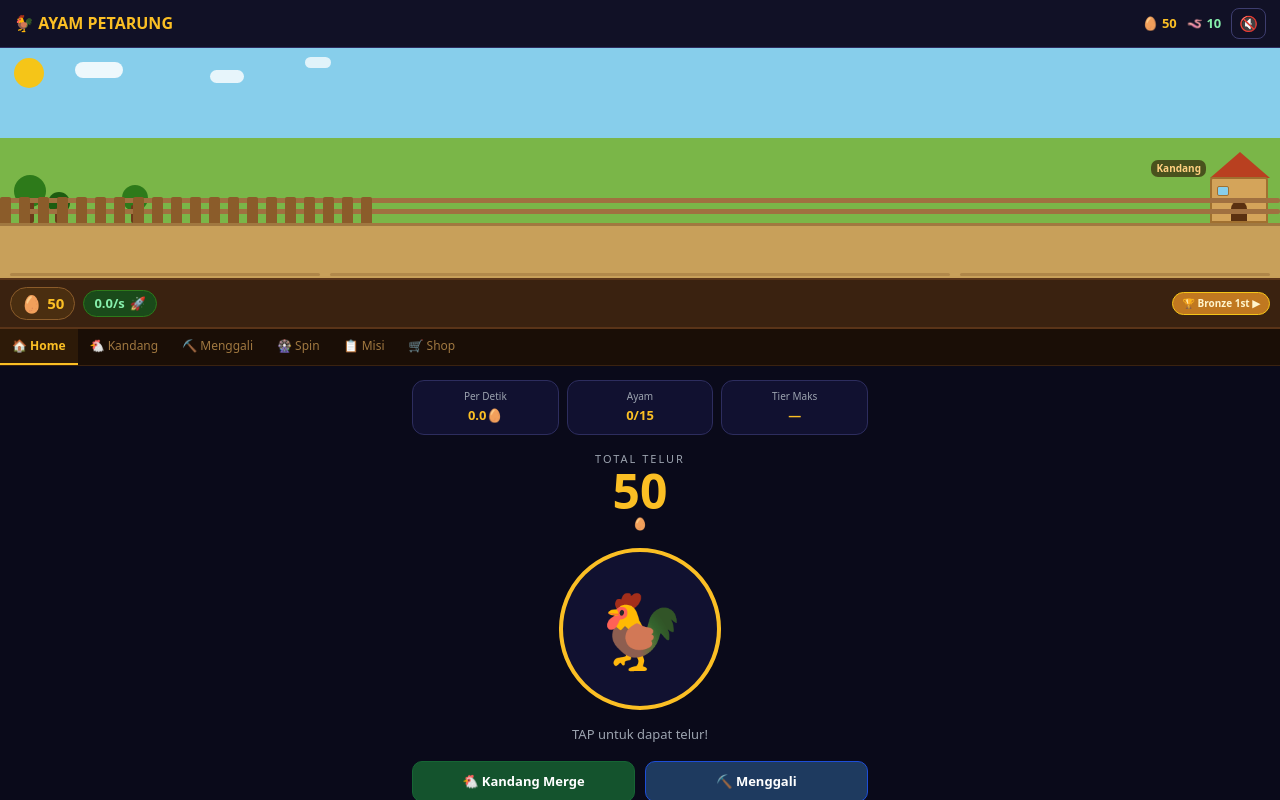
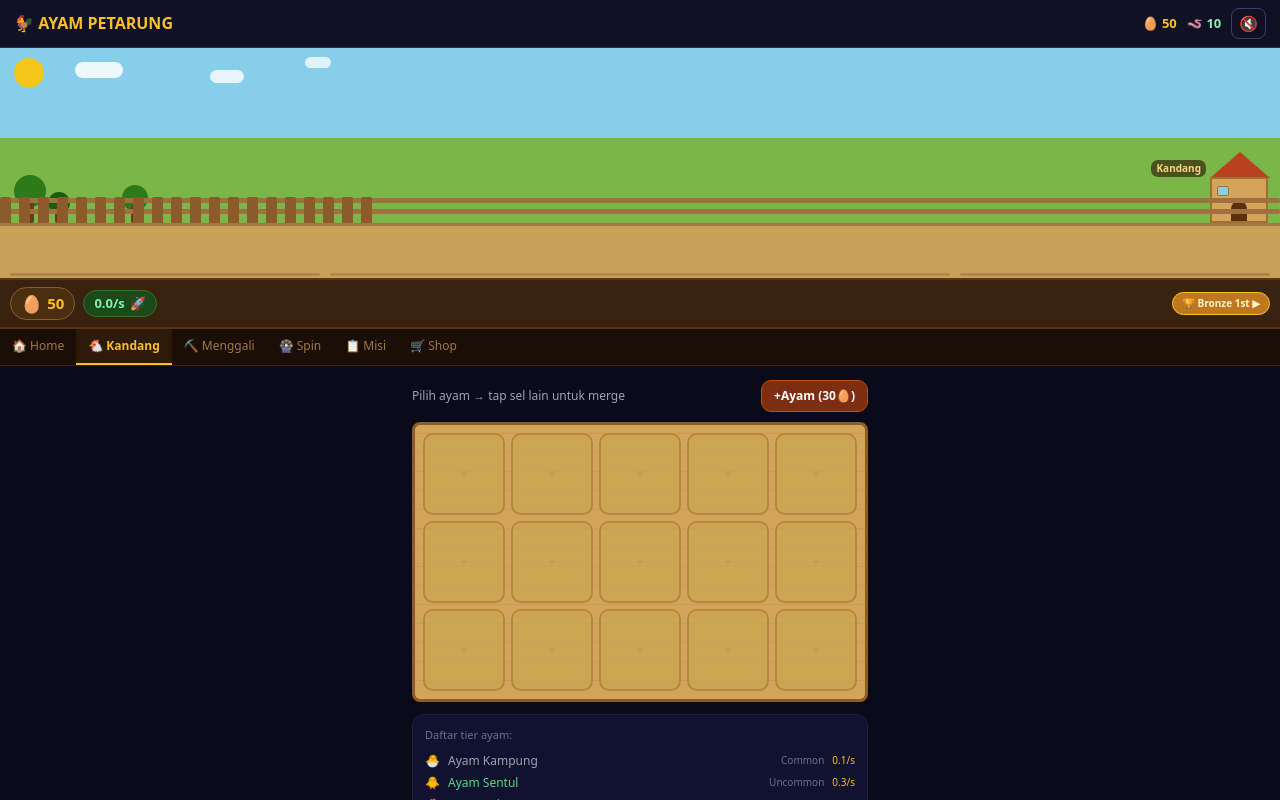
Before and after one commit to sahrulewdt/ayam-petarung, a Next.js app: page / in a window 1280 px wide. Shown: the top 800 px of the page. Built offline with nearby package versions, Linux system fonts and the light colour scheme.

Commit message:
update build

```diff
--- a/app/page.tsx
+++ b/app/page.tsx
@@ -74,8 +74,10 @@ const CHICKEN_TIERS: ChickenTier[] = [
 
 const GRID_SIZE = 15;
 const HATCH_COST = 30;
-const BOOST_COST = 200;
-const WORM_COST  = 50;
+const BOOST_COST_WORMS = 10;
+const AUTOMERGE_COST_WORMS = 5;
+const SHOVEL_COST_EGGS = 40;
+const SHOVEL_PACK_COST = 150;
 const BOOST_DURATION_MS = 5 * 60 * 1000;
 
 const SPIN_REWARDS: SpinReward[] = [
@@ -101,7 +103,7 @@ const DIG_REWARDS: DigReward[] = [
 ];
 
 const DAILY_TASKS: TaskDef[] = [
-  { id: "tap100",  label: "Tap 100x",             type: "tap",   target: 100, rewardEggs: 300, rewardWorms: 5  },
+  { id: "tap100",  label: "Generate Ayam 5x",      type: "tap",   target: 5,   rewardEggs: 300, rewardWorms: 5  },
   { id: "merge3",  label: "Merge 3x",              type: "merge", target: 3,   rewardEggs: 200, rewardWorms: 8  },
   { id: "dig5",    label: "Gali 5x",               type: "dig",   target: 5,   rewardEggs: 150, rewardWorms: 10 },
   { id: "earn500", label: "Kumpulkan 500 🥚",      type: "earn",  target: 500, rewardEggs: 400, rewardWorms: 0  },
@@ -267,8 +269,9 @@ function Walker({ tier, index }: WalkerItemProps) {
 export default function Home() {
   const [eggs, setEggs]           = useState<number>(50);
   const [worms, setWorms]         = useState<number>(10);
+  const [shovels, setShovels]     = useState<number>(3);
   const [grid, setGrid]           = useState<(GridCell | null)[]>(Array(GRID_SIZE).fill(null));
-  const [screen, setScreen]       = useState<Screen>("main");
+  const [screen, setScreen]       = useState<Screen>("farm");
   const [selectedCell, setSelectedCell] = useState<number | null>(null);
 
   const [boostActive, setBoostActive]   = useState(false);
@@ -310,6 +313,7 @@ export default function Home() {
     if (!s) return;
     if (typeof s.eggs === "number")         setEggs(s.eggs);
     if (typeof s.worms === "number")        setWorms(s.worms);
+    if (typeof s.shovels === "number")      setShovels(s.shovels);
     if (Array.isArray(s.grid))              setGrid(s.grid as (GridCell | null)[]);
     if (typeof s.boostEndTime === "number") {
       setBoostEndTime(s.boostEndTime as number);
@@ -330,12 +334,12 @@ export default function Home() {
   useEffect(() => {
     try {
       localStorage.setItem(SAVE_KEY, JSON.stringify({
-        eggs, worms, grid, boostEndTime, autoMerge,
+        eggs, worms, shovels, grid, boostEndTime, autoMerge,
         spinUsedToday, lastSpinDate, taskProgress, taskClaimed,
         checkinDay, checkinDate, taps, totalEarned,
       }));
     } catch {}
-  }, [eggs, worms, grid, boostEndTime, autoMerge, spinUsedToday, lastSpinDate, taskProgress, taskClaimed, checkinDay, checkinDate, taps, totalEarned]);
+  }, [eggs, worms, shovels, grid, boostEndTime, autoMerge, spinUsedToday, lastSpinDate, taskProgress, taskClaimed, checkinDay, checkinDate, taps, totalEarned]);
 
   // ── Reset spin daily ──
   useEffect(() => {
@@ -459,6 +463,7 @@ export default function Home() {
     if (empty === -1) { showToast("Grid penuh!", "err"); return; }
     setEggs(e => e - HATCH_COST);
     setGrid(g => { const n = [...g]; n[empty] = { tier: 1, id: Date.now() }; return n; });
+    trackTask("tap");
     showToast("Ayam baru menetas! 🐣");
   }
 
@@ -737,19 +742,20 @@ export default function Home() {
               <div style={{ fontSize: 12, color: "#6b7280" }}>🥚</div>
             </div>
 
-            <button onClick={tapMain} style={{
+            <button onClick={hatchChicken} style={{
               width: 160, height: 160, borderRadius: "50%",
               background: "#111130", border: "4px solid #fbbf24",
-              fontSize: 72, cursor: "pointer", display: "flex", alignItems: "center", justifyContent: "center",
+              fontSize: 52, cursor: "pointer", display: "flex", flexDirection: "column", alignItems: "center", justifyContent: "center", gap: 4,
               animation: "pulse 2s infinite",
             }}>
-              🐓
+              <span>🐣</span>
+              <span style={{ fontSize: 13, color: "#fbbf24", fontWeight: 800 }}>Generate</span>
             </button>
-            <div style={{ fontSize: 13, color: "#9ca3af" }}>TAP untuk dapat telur!</div>
+            <div style={{ fontSize: 13, color: "#9ca3af" }}>Tap untuk generate ayam baru! ({HATCH_COST}🥚)</div>
 
             <div style={{ width: "100%", display: "grid", gridTemplateColumns: "1fr 1fr", gap: 10 }}>
-              <button onClick={() => setScreen("farm")} style={bStyle("#14532d", "#166534")}>🐔 Kandang Merge</button>
               <button onClick={() => setScreen("dig")}  style={bStyle("#1e3a5f", "#1d4ed8")}>⛏️ Menggali</button>
+              <button onClick={() => setScreen("spin")} style={bStyle("#7c3aed", "#6d28d9")}>🎡 Spin</button>
             </div>
 
             {/* Tier legend */}
@@ -1012,7 +1018,7 @@ export default function Home() {
             <div style={{ background: "#111130", border: "1px solid #1e3a5f", borderRadius: 14, padding: 14 }}>
               <div style={{ fontWeight: 700, fontSize: 14, marginBottom: 8 }}>📊 Statistik</div>
               <div style={{ fontSize: 12, color: "#9ca3af", lineHeight: 2.2 }}>
-                Total tap: <b style={{ color: "#fbbf24" }}>{taps.toLocaleString()}</b><br />
+                Total generate ayam: <b style={{ color: "#fbbf24" }}>{taps.toLocaleString()}</b><br />
                 Total telur diperoleh: <b style={{ color: "#fbbf24" }}>{Math.floor(totalEarned).toLocaleString()}</b><br />
                 Ayam di kandang: <b style={{ color: "#fbbf24" }}>{chickenCount}</b><br />
                 Tier tertinggi: <b style={{ color: "#fbbf24" }}>{maxTierInGrid > 0 ? `${getTier(maxTierInGrid as TierId).emoji} ${getTier(maxTierInGrid as TierId).name}` : "—"}</b><br />
```
